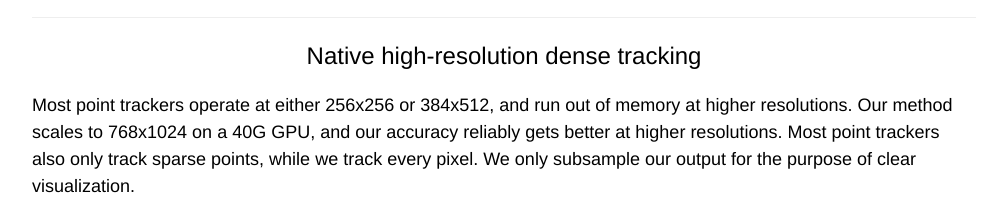
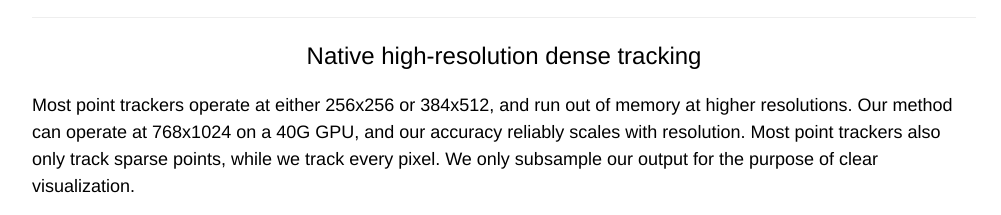
Before and after one commit to alltracker/alltracker.github.io, a plain HTML site: page index.html in a window 1280 px wide. Shown: the part 1393-1608 px from the top of the page, without its empty margins (136-1137 px from the left). Drawn offline with nearby package versions, Linux system fonts and the light colour scheme.

Commit message:
updated line

```diff
--- a/index.html
+++ b/index.html
@@ -156,7 +156,7 @@
 	  <div class="w3-center">
 	    <h3>Native high-resolution dense tracking</h3>
 	  </div>
-	  <p>Most point trackers operate at either 256x256 or 384x512, and run out of memory at higher resolutions. Our method scales to 768x1024 on a 40G GPU, and our accuracy reliably gets better at higher resolutions. Most point trackers also only track sparse points, while we track every pixel. We only subsample our output for the purpose of clear visualization.</p>
+	  <p>Most point trackers operate at either 256x256 or 384x512, and run out of memory at higher resolutions. Our method can operate at 768x1024 on a 40G GPU, and our accuracy reliably scales with resolution. Most point trackers also only track sparse points, while we track every pixel. We only subsample our output for the purpose of clear visualization.</p>
           <table style="width:100%;border:0px;border-spacing:0px;border-collapse:separate;margin-right:auto;margin-left:auto;">
 	    <tr style="padding:0px">
 	      <td style="padding-right:1%;width:24%;vertical-align:middle">
```
